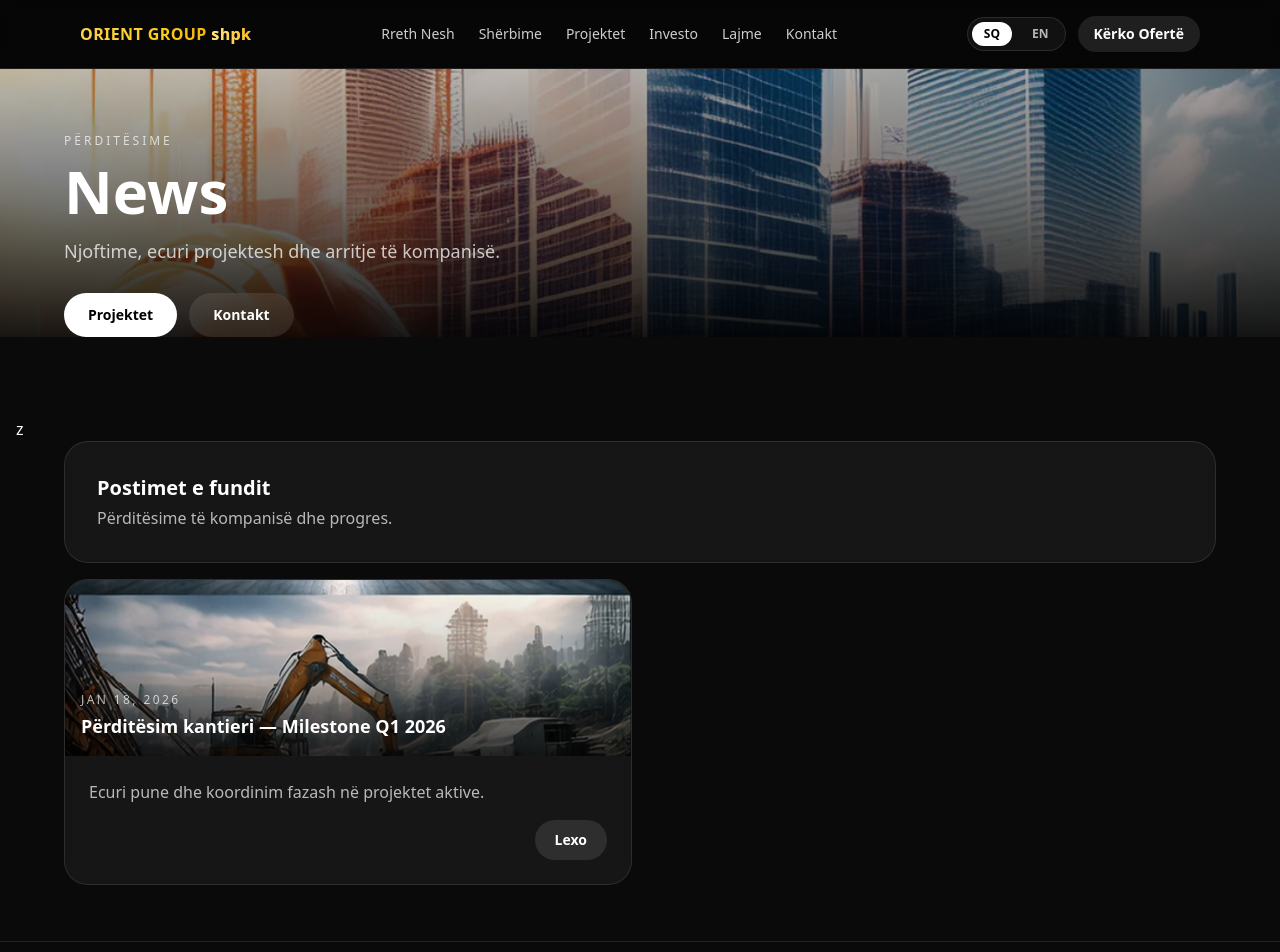
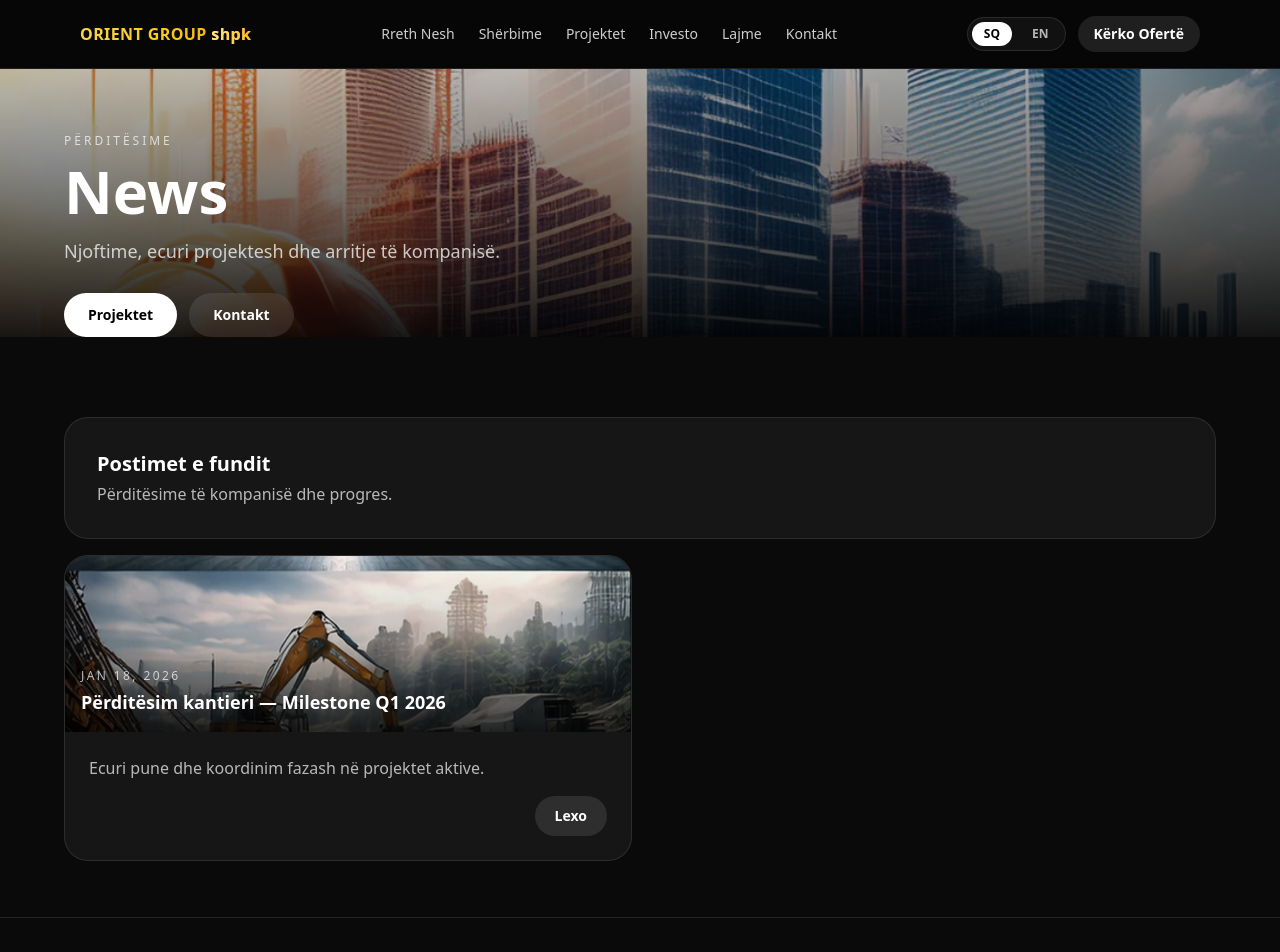
Before and after one commit to mirjan01allaraj/orinetgroup.site, a Next.js app: page /news in a window 1280 px wide. Shown: the top 952 px of the page. Built offline with nearby package versions, Linux system fonts and the light colour scheme.

Commit message:
fix main news

```diff
--- a/src/app/news/page.tsx
+++ b/src/app/news/page.tsx
@@ -9,12 +9,13 @@ export const metadata: Metadata = {
   description: "Announcements, project updates, and company milestones.",
 };
 
-export default function NewsPage({
+export default async function NewsPage({
   searchParams,
 }: {
-  searchParams?: Record<string, string | string[] | undefined>;
+  searchParams?: Promise<Record<string, string | string[] | undefined>>;
 }) {
-  const lang = getLangFromSearchParams(searchParams);
+  const sp = (await searchParams) ?? undefined; // ✅ Next 15: searchParams is a Promise
+  const lang = getLangFromSearchParams(sp);
   const posts = getNews(lang);
 
   return (
@@ -32,13 +33,17 @@ export default function NewsPage({
         secondary={{ label: lang === "en" ? "Contact" : "Kontakt", href: "/contact" }}
       />
 
-      <div className="relative mt-16 md:mt-20 px-4 pb-14">z
+      <div className="relative mt-16 md:mt-20 px-4 pb-14">
         <div className="mx-auto max-w-6xl space-y-4">
           <GlassCard>
             <div>
-              <h2 className="text-xl font-semibold">{lang === "en" ? "Latest posts" : "Postimet e fundit"}</h2>
+              <h2 className="text-xl font-semibold">
+                {lang === "en" ? "Latest posts" : "Postimet e fundit"}
+              </h2>
               <p className="mt-1 text-white/70">
-                {lang === "en" ? "Company updates and progress." : "Përditësime të kompanisë dhe progres."}
+                {lang === "en"
+                  ? "Company updates and progress."
+                  : "Përditësime të kompanisë dhe progres."}
               </p>
             </div>
           </GlassCard>
```
